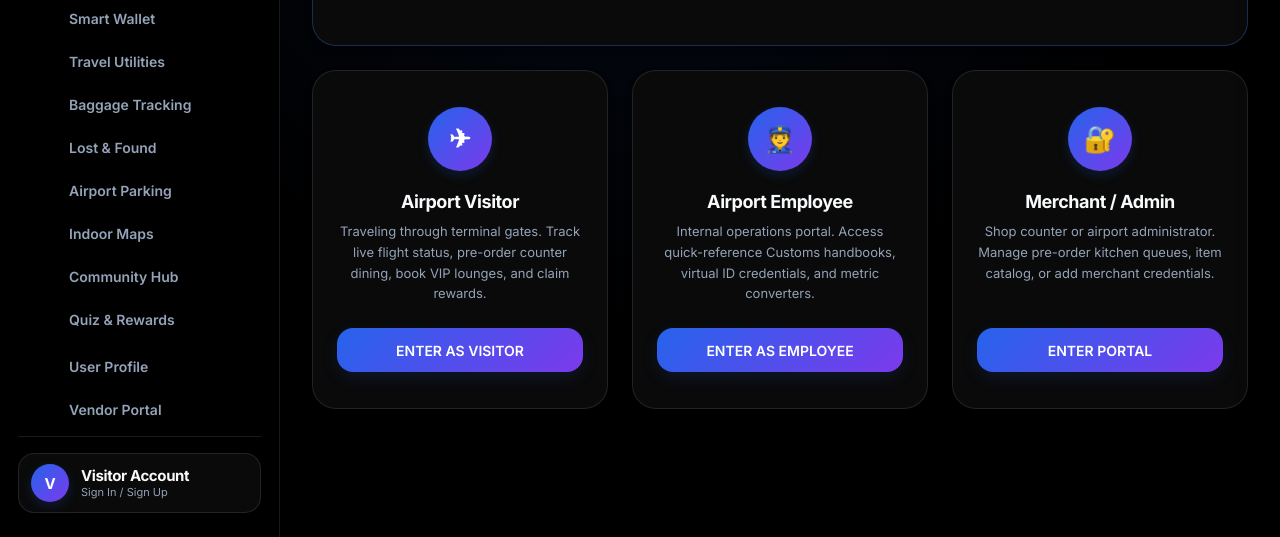
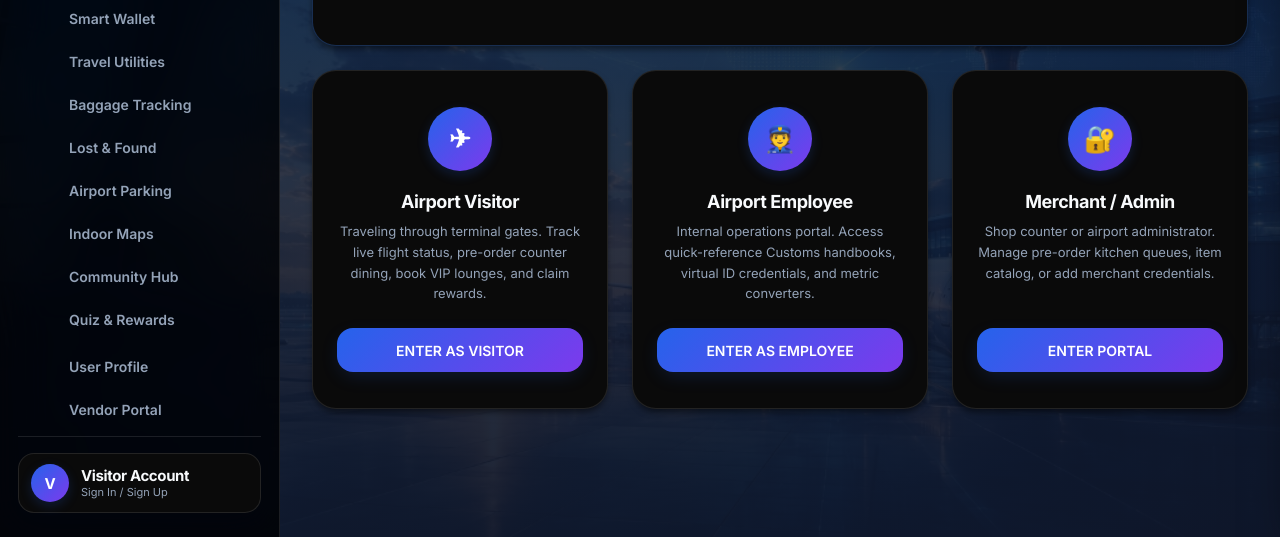
Before and after one commit to Santhoshbabu009/AeroAssistAI, a website: page web/index.html in a window 1280 px wide. Shown: the part 263-800 px from the top of the page. Drawn offline with nearby package versions, Linux system fonts and the light colour scheme.

Commit message:
style: apply futuristic airport background globally

```diff
--- a/web/styles.css
+++ b/web/styles.css
@@ -97,7 +97,9 @@ html {
 
 body {
   background-color: var(--bg-color);
-  background-image: var(--bg-gradient);
+  background-image: linear-gradient(to bottom, rgba(15, 23, 42, 0.75), rgba(15, 23, 42, 0.95)), url('bg-main.jpg');
+  background-size: cover;
+  background-position: center;
   background-attachment: fixed;
   color: var(--text-primary);
   font-family: var(--font-sans);
```
Also changed, not shown: web/bg-main.jpg (added).
